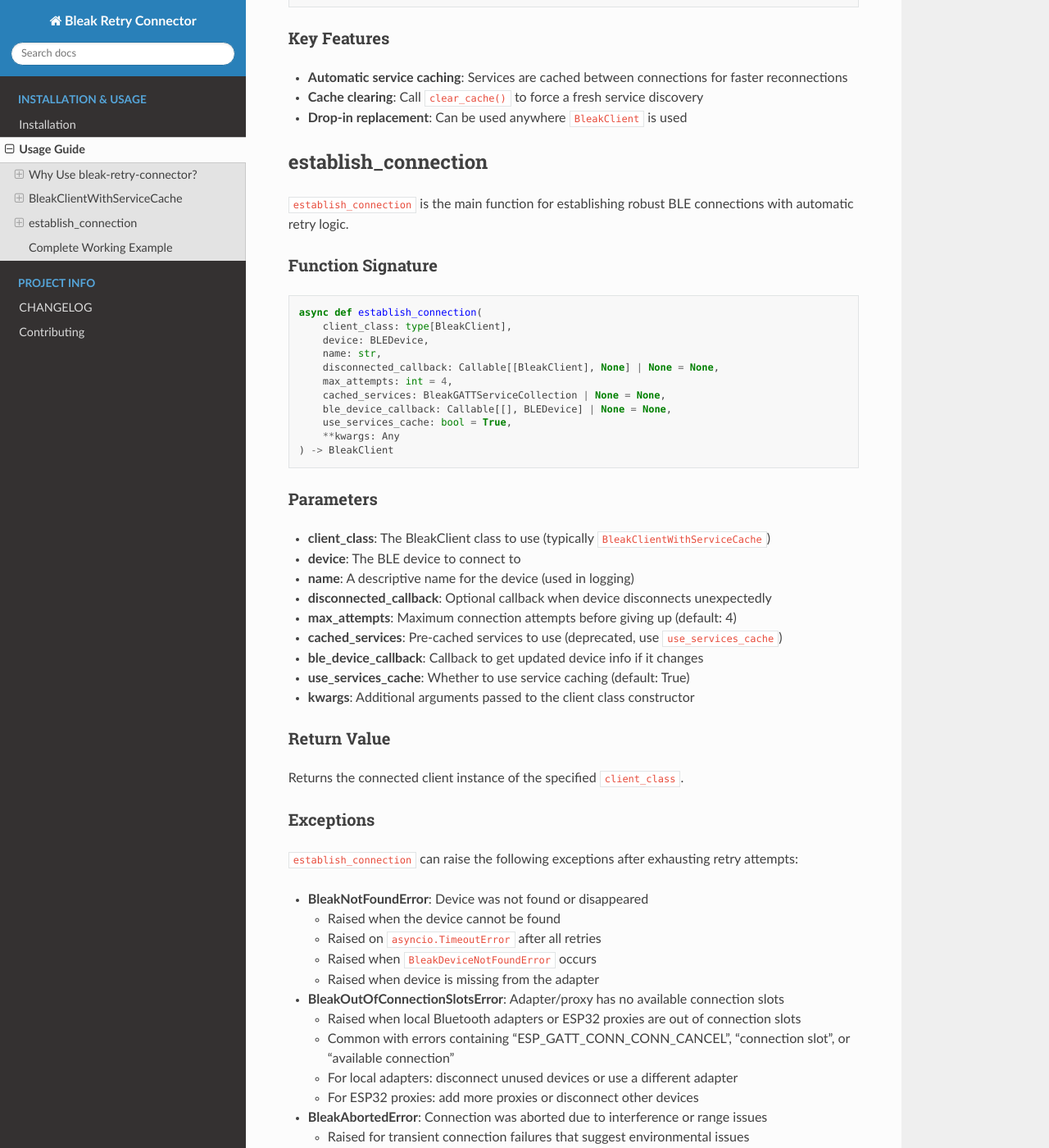
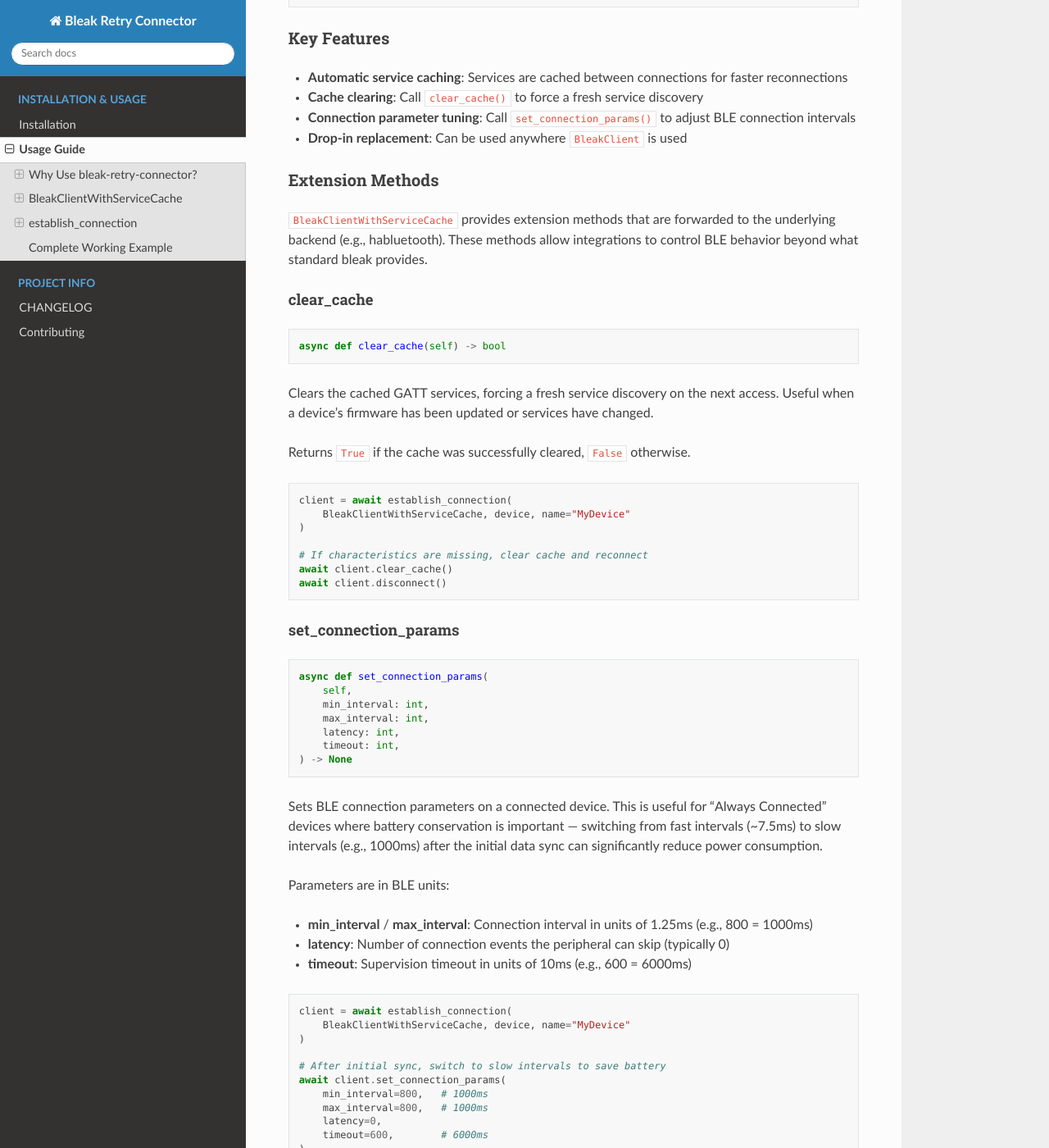
Before and after one commit to Bluetooth-Devices/bleak-retry-connector, a Sphinx documentation site: the page built from docs/source/usage.md, in a window 1280 px wide and 1400 px high, scrolled down 1226 px. Shown: the whole window at 82% size. Built offline with Sphinx 7.4.7 and the Read the Docs theme 3.1.0, drawn with Linux system fonts in a browser that asks for light colours; some of the changed text lies outside the part shown.

Commit message:
docs: add extension methods documentation for clear_cache and set_connection_params
Document the BleakClientWithServiceCache extension methods that are
forwarded to the underlying backend (habluetooth). These methods allow
integrations to control BLE behavior beyond what standard bleak provides.

````diff
--- a/docs/source/usage.md
+++ b/docs/source/usage.md
@@ -46,7 +46,71 @@
 
 - **Automatic service caching**: Services are cached between connections for faster reconnections
 - **Cache clearing**: Call `clear_cache()` to force a fresh service discovery
+- **Connection parameter tuning**: Call `set_connection_params()` to adjust BLE connection intervals
 - **Drop-in replacement**: Can be used anywhere `BleakClient` is used
+
+### Extension Methods
+
+`BleakClientWithServiceCache` provides extension methods that are forwarded to the underlying backend (e.g., habluetooth). These methods allow integrations to control BLE behavior beyond what standard bleak provides.
+
+#### clear_cache
+
+```python
+async def clear_cache(self) -> bool
+```
+
+Clears the cached GATT services, forcing a fresh service discovery on the next access. Useful when a device's firmware has been updated or services have changed.
+
+Returns `True` if the cache was successfully cleared, `False` otherwise.
+
+```python
+client = await establish_connection(
+    BleakClientWithServiceCache, device, name="MyDevice"
+)
+
+# If characteristics are missing, clear cache and reconnect
+await client.clear_cache()
+await client.disconnect()
+```
+
+#### set_connection_params
+
+```python
+async def set_connection_params(
+    self,
+    min_interval: int,
+    max_interval: int,
+    latency: int,
+    timeout: int,
+) -> None
+```
+
+Sets BLE connection parameters on a connected device. This is useful for "Always Connected" devices where battery conservation is important — switching from fast intervals (~7.5ms) to slow intervals (e.g., 1000ms) after the initial data sync can significantly reduce power consumption.
+
+Parameters are in BLE units:
+
+- **min_interval** / **max_interval**: Connection interval in units of 1.25ms (e.g., 800 = 1000ms)
+- **latency**: Number of connection events the peripheral can skip (typically 0)
+- **timeout**: Supervision timeout in units of 10ms (e.g., 600 = 6000ms)
+
+```python
+client = await establish_connection(
+    BleakClientWithServiceCache, device, name="MyDevice"
+)
+
+# After initial sync, switch to slow intervals to save battery
+await client.set_connection_params(
+    min_interval=800,   # 1000ms
+    max_interval=800,   # 1000ms
+    latency=0,
+    timeout=600,        # 6000ms
+)
+```
+
+The method delegates to the backend (habluetooth), which routes to either:
+
+- **ESPHome proxy**: Sends a protobuf message to the ESP32 to call `esp_ble_gap_update_conn_params()`
+- **Local BlueZ adapter**: Uses the MGMT API (`MGMT_OP_LOAD_CONN_PARAM`)
 
 ## establish_connection
 
````
